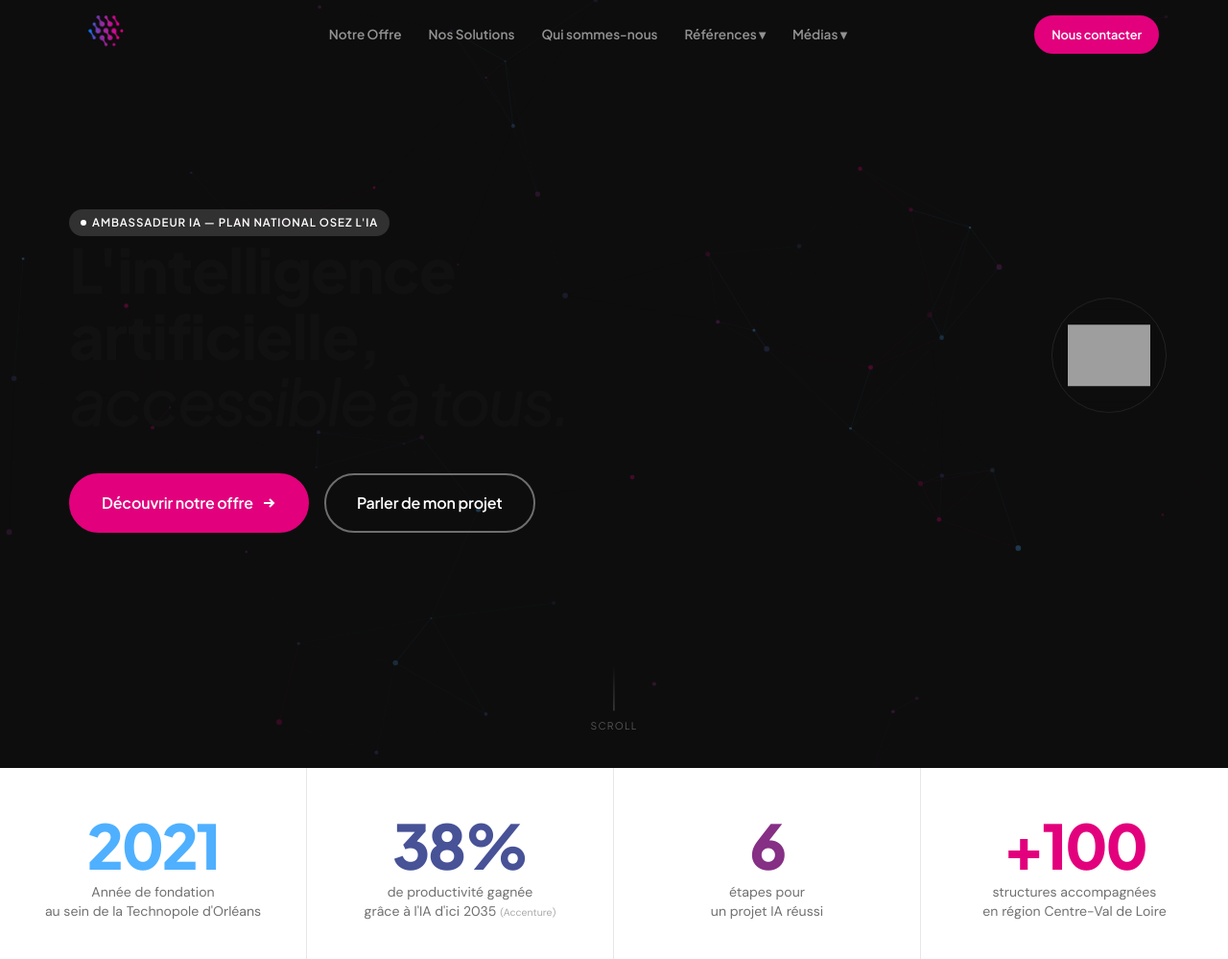
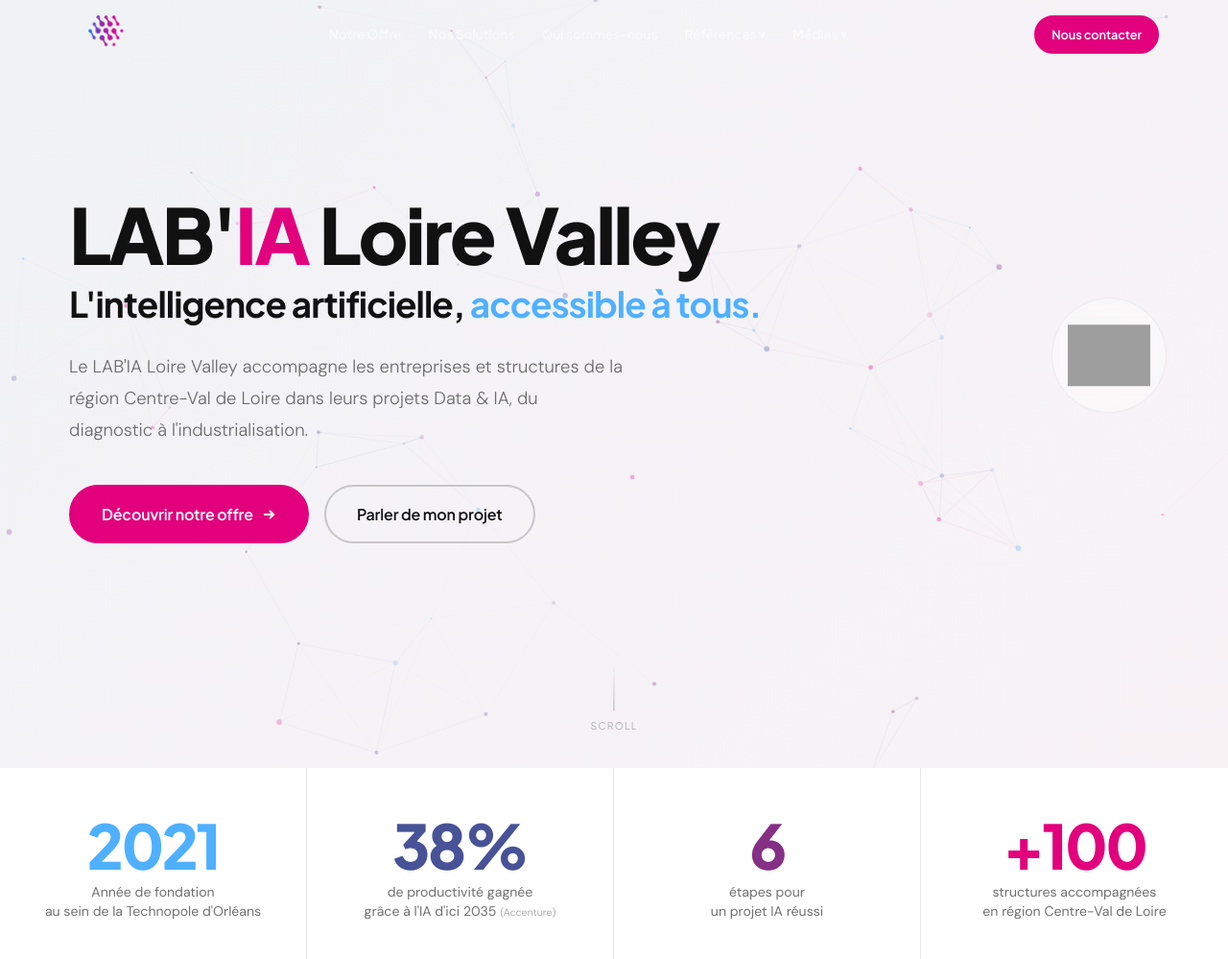
Before and after one commit to LAB-IA-Loire-valley/LAB-IA-Loire-valley.github.io, a WordPress theme: template wordpress-dev/theme/front-page.php in a window 1280 px wide. Shown: the top 999 px of the page at 96% size. Run offline with PHP 8.4 and a stand-in for WordPress, Linux system fonts and the light colour scheme; the site name, menu and one post (Sample post) are stand-ins, and other content is empty; grey boxes are pictures that could not be loaded.

Commit message:
feat: hero clair (light) + marque LAB'IA Loire Valley
- Options hero (brand/tagline/lead) dynamiques depuis l'admin
- Fond gradient clair, texte ink, badge et logo flottant
- Override nav clair sur la home

```diff
--- a/wordpress-dev/theme/inc/options-general.php
+++ b/wordpress-dev/theme/inc/options-general.php
@@ -124,10 +124,10 @@
     ) );
 
     $opt_page->add_field( array(
-        'name'    => 'Texte du badge hero',
-        'id'      => 'hero_badge_text',
-        'type'    => 'text',
-        'default' => "Ambassadeur IA — Plan national Osez l'IA",
+        'name'    => 'Marque hero (HTML autorisé)',
+        'id'      => 'hero_brand',
+        'type'    => 'textarea',
+        'default' => "LAB'<span>IA</span> Loire Valley",
     ) );
 
     $opt_page->add_field( array(
@@ -137,17 +137,17 @@
     ) );
 
     $opt_page->add_field( array(
-        'name'    => 'Titre hero (HTML autorisé)',
+        'name'    => 'Tagline hero (HTML autorisé)',
         'id'      => 'hero_title',
         'type'    => 'textarea',
-        'default' => "L'intelligence<br/>artificielle,<br/><em>accessible à tous.</em>",
+        'default' => "L'intelligence artificielle, <em>accessible à tous.</em>",
     ) );
 
     $opt_page->add_field( array(
         'name'    => 'Sous-titre hero',
         'id'      => 'hero_lead',
         'type'    => 'textarea',
-        'default' => "Le LAB'IA Loire Valley accompagne les entreprises et structures de la région Centre-Val de Loire dans leurs projets Data & IA — du diagnostic à l'industrialisation.",
+        'default' => "Le LAB'IA Loire Valley accompagne les entreprises et structures de la région Centre-Val de Loire dans leurs projets Data & IA, du diagnostic à l'industrialisation.",
     ) );
 
     $opt_page->add_field( array(
--- a/wordpress-dev/theme/style.css
+++ b/wordpress-dev/theme/style.css
@@ -817,7 +817,7 @@
   min-height: 100dvh;
   display: flex;
   align-items: center;
-  background: var(--dark);
+  background: linear-gradient(135deg, #F0F2F5 0%, #F5F3F7 50%, #F8F2F5 100%);
   overflow: hidden;
   padding-top: 72px;
 }
@@ -827,7 +827,7 @@
   width: 100% !important;
   height: 100% !important;
   z-index: 0;
-  opacity: 0.5;
+  opacity: 0.6;
   display: block;
 }
 .hero__inner {
@@ -839,7 +839,7 @@
 .hero__brand {
   font-family: var(--font-display);
   font-weight: 800;
-  color: var(--white);
+  color: var(--ink);
   font-size: clamp(2.4rem, 6.5vw, 5rem);
   line-height: 0.96;
   letter-spacing: -0.035em;
@@ -847,12 +847,12 @@
   white-space: nowrap;
 }
 .hero__brand span {
-  color: var(--magenta-light);
+  color: var(--magenta);
 }
 .hero__tagline {
   font-family: var(--font-display);
   font-weight: 700;
-  color: var(--white);
+  color: var(--ink);
   font-size: clamp(1.4rem, 3vw, 2.3rem);
   line-height: 1.12;
   letter-spacing: -0.025em;
@@ -869,7 +869,7 @@
 .hero__lead {
   max-width: 580px;
   margin-bottom: 40px;
-  color: rgba(255,255,255,.55);
+  color: var(--ink-60);
   font-size: clamp(1rem, 1.5vw, 1.15rem);
   font-weight: 300;
   line-height: 1.8;
@@ -889,14 +889,14 @@
   flex-direction: column;
   align-items: center;
   gap: 8px;
-  color: rgba(255,255,255,.3);
+  color: var(--ink-30);
   z-index: 1;
   animation: scrollBounce 2s ease-in-out infinite;
 }
 .hero__scroll-line {
   width: 1px;
   height: 48px;
-  background: linear-gradient(to bottom, transparent, rgba(255,255,255,.3));
+  background: linear-gradient(to bottom, transparent, var(--ink-30));
 }
 .hero__scroll-text {
   font-size: 0.65rem;
@@ -925,12 +925,13 @@
   width: 120px;
   height: 120px;
   border-radius: 50%;
-  border: 1px solid rgba(255,255,255,.1);
+  border: 1px solid rgba(17,17,17,.06);
   display: flex;
   align-items: center;
   justify-content: center;
   text-align: center;
   padding: 16px;
+  background: rgba(255,255,255,.4);
   backdrop-filter: blur(8px);
   animation: floatBadge 4s ease-in-out infinite;
 }
@@ -939,6 +940,32 @@
   50% { transform: translateY(-12px); }
 }
 .hero__badge-img { width: 88px; height: 88px; object-fit: contain; }
+
+/* Floating background logo */
+.hero__bg-logo {
+  position: absolute;
+  top: 50%;
+  left: -175px;
+  transform: translateY(-50%);
+  width: 600px;
+  height: 600px;
+  z-index: 0;
+  opacity: .06;
+  pointer-events: none;
+  animation: floatBgLogo 8s ease-in-out infinite;
+}
+.hero__bg-logo img {
+  width: 100%;
+  height: 100%;
+  object-fit: contain;
+}
+@media (max-width: 1500px) {
+  .hero__bg-logo { display: none; }
+}
+@keyframes floatBgLogo {
+  0%, 100% { transform: translateY(-50%) translateX(0); }
+  50% { transform: translateY(calc(-50% - 8px)) translateX(12px); }
+}
 
 /* ── Page Hero (inner pages) ─────────────────────────────────── */
 .page-hero {
--- a/wordpress-dev/theme/template-parts/section-hero.php
+++ b/wordpress-dev/theme/template-parts/section-hero.php
@@ -1,38 +1,36 @@
 <?php
 /**
- * Hero section — used on the homepage
+ * Hero section — homepage (Design A : brand-forward, Mono)
  */
 
 if ( ! defined( 'ABSPATH' ) ) {
     exit;
 }
 
-$badge_text = labia_opt( 'hero_badge_text', "Ambassadeur IA — Plan national Osez l'IA" );
-$title      = labia_opt( 'hero_title', "L'intelligence<br/>artificielle,<br/><em>accessible à tous.</em>" );
-$lead       = labia_opt( 'hero_lead' );
-$cta1_text  = labia_opt( 'hero_cta_1_text', 'Découvrir notre offre' );
-$cta1_url   = labia_opt( 'hero_cta_1_url', '/notre-offre/' );
-$cta2_text  = labia_opt( 'hero_cta_2_text', 'Parler de mon projet' );
-$cta2_url   = labia_opt( 'hero_cta_2_url', '/contact/' );
-$badge_id   = labia_opt( 'ambassador_badge_image' );
-$badge_url  = $badge_id ? wp_get_attachment_url( $badge_id ) : 'https://static.wixstatic.com/media/667cf1_e5175fd9b21947b8bfc2f9016db01372~mv2.png';
+$brand     = labia_opt( 'hero_brand', "LAB'<span>IA</span> Loire Valley" );
+$tagline   = labia_opt( 'hero_title', "L'intelligence artificielle, <em>accessible à tous.</em>" );
+$lead      = labia_opt( 'hero_lead', "Le LAB'IA Loire Valley accompagne les entreprises et structures de la région Centre-Val de Loire dans leurs projets Data & IA, du diagnostic à l'industrialisation." );
+$cta1_text = labia_opt( 'hero_cta_1_text', 'Découvrir notre offre' );
+$cta1_url  = labia_opt( 'hero_cta_1_url', '/notre-offre/' );
+$cta2_text = labia_opt( 'hero_cta_2_text', 'Parler de mon projet' );
+$cta2_url  = labia_opt( 'hero_cta_2_url', '/contact/' );
+$badge_id  = labia_opt( 'ambassador_badge_image' );
+$badge_url = $badge_id ? wp_get_attachment_url( $badge_id ) : 'https://static.wixstatic.com/media/667cf1_e5175fd9b21947b8bfc2f9016db01372~mv2.png';
 ?>
 <section class="hero" id="main-content">
     <canvas id="hero-canvas"></canvas>
 
     <div class="container">
         <div class="hero__inner">
-            <div class="hero__eyebrow">
-                <span class="badge badge-white badge-dot"><?php echo esc_html( $badge_text ); ?></span>
-            </div>
-            <h1 class="t-display hero__title"><?php echo wp_kses_post( $title ); ?></h1>
+            <h1 class="hero__brand"><?php echo wp_kses_post( $brand ); ?></h1>
+            <p class="hero__tagline"><?php echo wp_kses_post( $tagline ); ?></p>
             <p class="hero__lead"><?php echo esc_html( $lead ); ?></p>
             <div class="hero__actions">
                 <a href="<?php echo esc_url( $cta1_url ); ?>" class="btn btn-primary btn-lg">
                     <?php echo esc_html( $cta1_text ); ?>
                     <svg viewBox="0 0 16 16" fill="none" stroke="currentColor" stroke-width="2"><path d="M3 8h10M9 4l4 4-4 4"/></svg>
                 </a>
-                <a href="<?php echo esc_url( $cta2_url ); ?>" class="btn btn-outline-white btn-lg"><?php echo esc_html( $cta2_text ); ?></a>
+                <a href="<?php echo esc_url( $cta2_url ); ?>" class="btn btn-outline btn-lg"><?php echo esc_html( $cta2_text ); ?></a>
             </div>
         </div>
     </div>
@@ -45,6 +43,10 @@
     </div>
     <?php endif; ?>
 
+    <div class="hero__bg-logo">
+        <img src="<?php echo esc_url( LABIA_THEME_URI . '/assets/img/logos/logo labia without name.png' ); ?>" alt="" aria-hidden="true" />
+    </div>
+
     <div class="hero__scroll">
         <div class="hero__scroll-line"></div>
         <span class="hero__scroll-text">Scroll</span>
```
